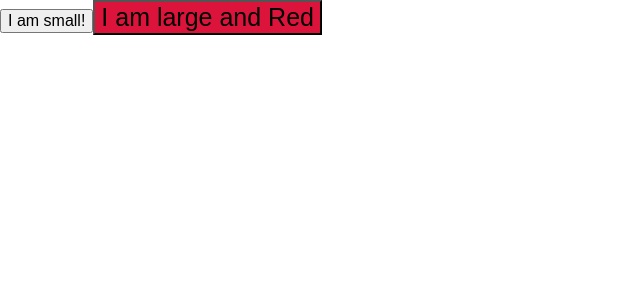
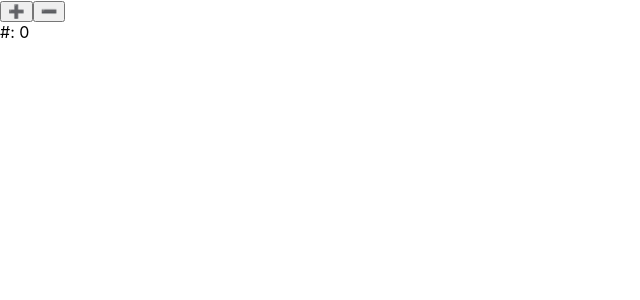
Before and after one commit to IMRamAgrawal/react-design, a React (Create React App) app: page / in a window 1280 px wide. Shown: the top 300 px of the page, without its empty margins (0-640 px from the left). Built offline with nearby package versions, Linux system fonts and the light colour scheme.

Commit message:
compound components

```diff
--- a/package.json
+++ b/package.json
@@ -8,6 +8,7 @@
     "@testing-library/user-event": "^13.5.0",
     "axios": "^1.6.7",
     "express": "^4.18.2",
+    "mitt": "^3.0.1",
     "react": "^18.2.0",
     "react-dom": "^18.2.0",
     "react-scripts": "5.0.1",
--- a/src/App.js
+++ b/src/App.js
@@ -1,26 +1,31 @@
-import { Recursive } from "./components/recursive";
-// import { SmallButton, SmallRedButton } from "./components/partial";
-import { LargeRedButton, SmallButton } from "./components/partial";
-const myNestedObject = {
-  key1: "value1",
-  key2: {
-    innerKey1: "innerValue1",
-    innerKey2: {
-      innerInnerKey1: "innerInnerValue1",
-      innerInnerKey2: "innerInnerValue2",
-    },
-  },
-  key3: "value3",
-};
+import Card from "./components/card";
+import ParentComponent from "./components/parent";
+import mitt from "mitt";
+
+export const emitter = mitt();
 
 function App() {
   return (
     <>
-      {/* <Recursive data={myNestedObject} /> */}
-      {/* <SmallButton text={"I am small!"}/>
-      <SmallRedButton text={"I am small and Red"}/> */}
-      <SmallButton text={"I am small!"}/>
-      <LargeRedButton text="I am large and Red"/>
+    {/* <Card test="Value">
+      <Card.Header>
+        <h1 style={{ margin: "0" }}>Header</h1>
+      </Card.Header>
+      <Card.Body>
+        He hid under the covers hoping that nobody would notice him there. It
+        really didn't make much sense since it would be obvious to anyone who
+        walked into the room there was someone hiding there, but he still held
+        out hope. He heard footsteps coming down the hall and stop in front in
+        front of the bedroom door. He heard the squeak of the door hinges and
+        someone opened the bedroom door. He held his breath waiting for whoever
+        was about to discover him, but they never did.
+      </Card.Body>
+      <Card.Footer>
+        <button>Ok</button>
+        <button>Cancel</button>
+      </Card.Footer>
+    </Card> */}
+    <ParentComponent />
     </>
   );
 }
--- /dev/null
+++ b/src/components/buttons.jsx
@@ -0,0 +1,17 @@
+import { emitter } from "../App";
+
+const Buttons = (props) => {
+  const onIncrementCounter = () => {
+    emitter.emit("increment");
+  };
+  const onDecrementCounter = () => {
+    emitter.emit("decrement");
+  };
+  return (
+    <div>
+      <button onClick={onIncrementCounter}>➕</button>
+      <button onClick={onDecrementCounter}>➖</button>
+    </div>
+  );
+};
+export default Buttons;
--- /dev/null
+++ b/src/components/card.jsx
@@ -0,0 +1,50 @@
+import { createContext, useContext } from "react";
+
+const Context = createContext(null);
+
+const Body = ({ children }) => {
+  return <div style={{ padding: ".5rem" }}>{children}</div>;
+};
+
+const Header = ({ children }) => {
+  const { test } = useContext(Context);
+  return (
+    <div
+      style={{
+        borderBottom: "1px solid black",
+        padding: ".5rem",
+        marginBottom: ".5rem",
+      }}
+    >
+      {children}
+      {test}
+    </div>
+  );
+};
+const Footer = ({ children }) => {
+  return (
+    <div
+      style={{
+        borderTop: "1px solid black",
+        padding: ".5rem",
+        marginTop: ".5rem",
+      }}
+    >
+      {children}
+    </div>
+  );
+};
+
+const Card = ({ test, children }) => {
+  return (
+    <Context.Provider value={{ test }}>
+      <div style={{ border: "1px solid black" }}>{children}</div>
+    </Context.Provider>
+  );
+};
+
+export default Card;
+
+Card.Header = Header;
+Card.Body = Body;
+Card.Footer = Footer;
--- /dev/null
+++ b/src/components/counter.jsx
@@ -0,0 +1,22 @@
+import { useEffect, useState } from "react";
+import { emitter } from "../App";
+
+const Counter = () => {
+  const [count, setCount] = useState(0);
+  useEffect(() => {
+    const onIncrement = () => {
+      setCount((count) => count + 1);
+    };
+    const onDecrement = () => {
+      setCount((count) => count - 1);
+    };
+    emitter.on("increment", onIncrement);
+    emitter.on("decrement", onDecrement);
+    return () => {
+      emitter.off("increment", onIncrement);
+      emitter.off("decrement", onDecrement);
+    };
+  }, []);
+  return <div>#: {count}</div>;
+};
+export default Counter;
--- /dev/null
+++ b/src/components/parent.jsx
@@ -0,0 +1,12 @@
+import Buttons from "./buttons";
+import Counter from "./counter";
+
+const ParentComponent = (props) => {
+  return (
+    <>
+      <Buttons />
+      <Counter />
+    </>
+  );
+};
+export default ParentComponent;
--- a/src/components/partial.jsx
+++ /dev/null
@@ -1,25 +0,0 @@
-export const partial = (Component, partialProps) => {
-  return (props) => {
-    return <Component {...partialProps} {...props} />;
-  };
-};
-
-export const Button = ({ size, color, text, ...props }) => {
-  return (
-    <button
-      style={{
-        fontSize: size === "large" ? "25px" : "16px",
-        backgroundColor: color,
-      }}
-    >
-      {text}
-    </button>
-  );
-};
-
-export const SmallButton = partial(Button, { size: "small" });
-
-export const LargeRedButton = partial(Button, {
-  size: "large",
-  color: "crimson",
-});
--- a/src/components/recursive.jsx
+++ /dev/null
@@ -1,24 +0,0 @@
-const isValidObj = (data) => typeof data === "object" && data !== null;
-
-export const Recursive = ({ data }) => {
-  if (!isValidObj(data)) {
-    return <li>{data}</li>;
-  }
-
-  const pairs = Object.entries(data);
-  console.log(data);
-  return (
-    <>
-      {pairs.map(([key, value]) => {
-        return (
-          <li>
-            {key}:
-            <ul>
-              <Recursive data={value} />
-            </ul>
-          </li>
-        );
-      })}
-    </>
-  );
-};
```
Also changed, not shown: src/components/composition.jsx (deleted, +0 -20 lines), 1 other file (tests, documents, lock files or other folders).
